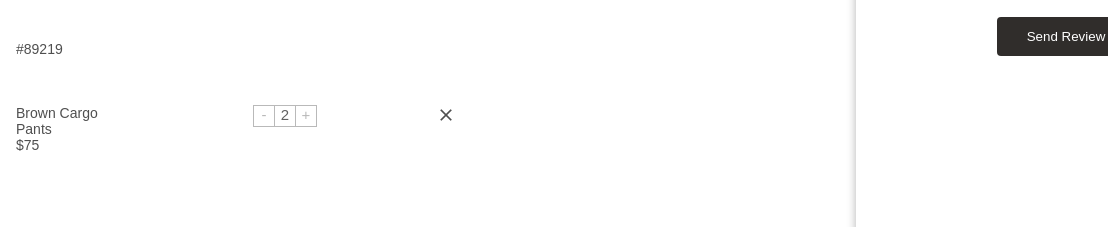
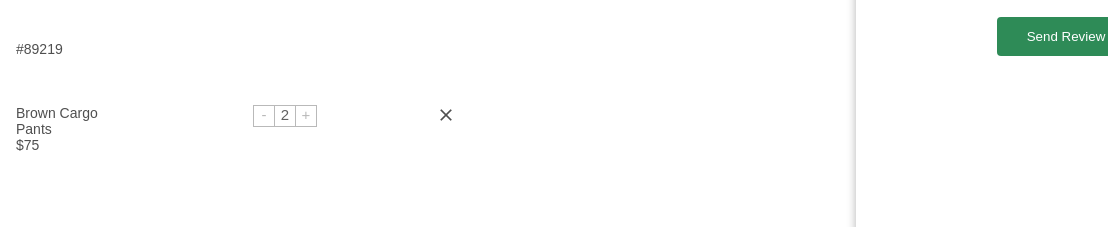
Before and after one commit to afshanafalza/Ecosphere, a plain HTML site: page Cart Page/cartindex.html in a window 1280 px wide. Shown: the part 550-777 px from the top of the page, 172-1280 px from the left. Drawn offline with Linux system fonts and the light colour scheme.

Commit message:
Update cartstyle.css

```diff
--- a/Cart Page/cartstyle.css
+++ b/Cart Page/cartstyle.css
@@ -157,7 +157,7 @@ hr {
 }
 
 .btn {
-    background-color: #302d2b;
+    background-color: seagreen;
     color: #fff;
     border: 0;
     border-radius: 4px;
```
